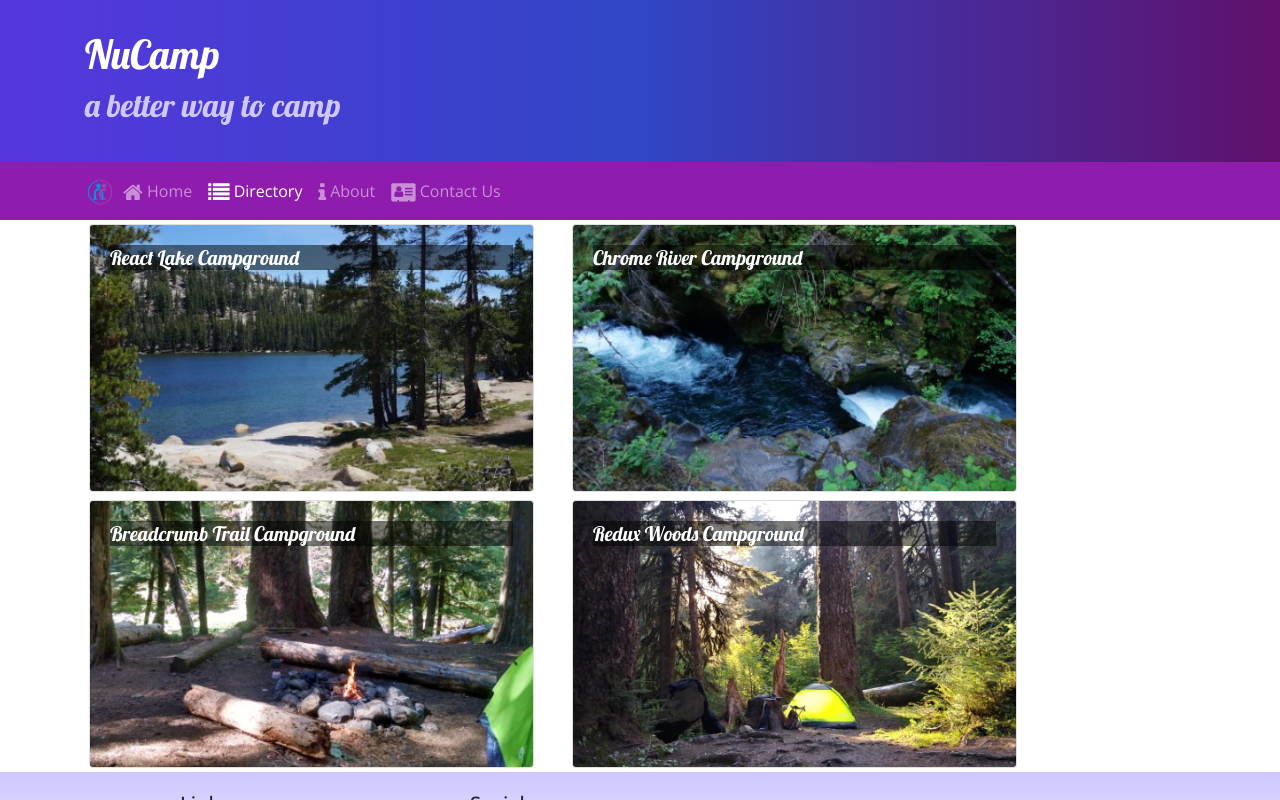
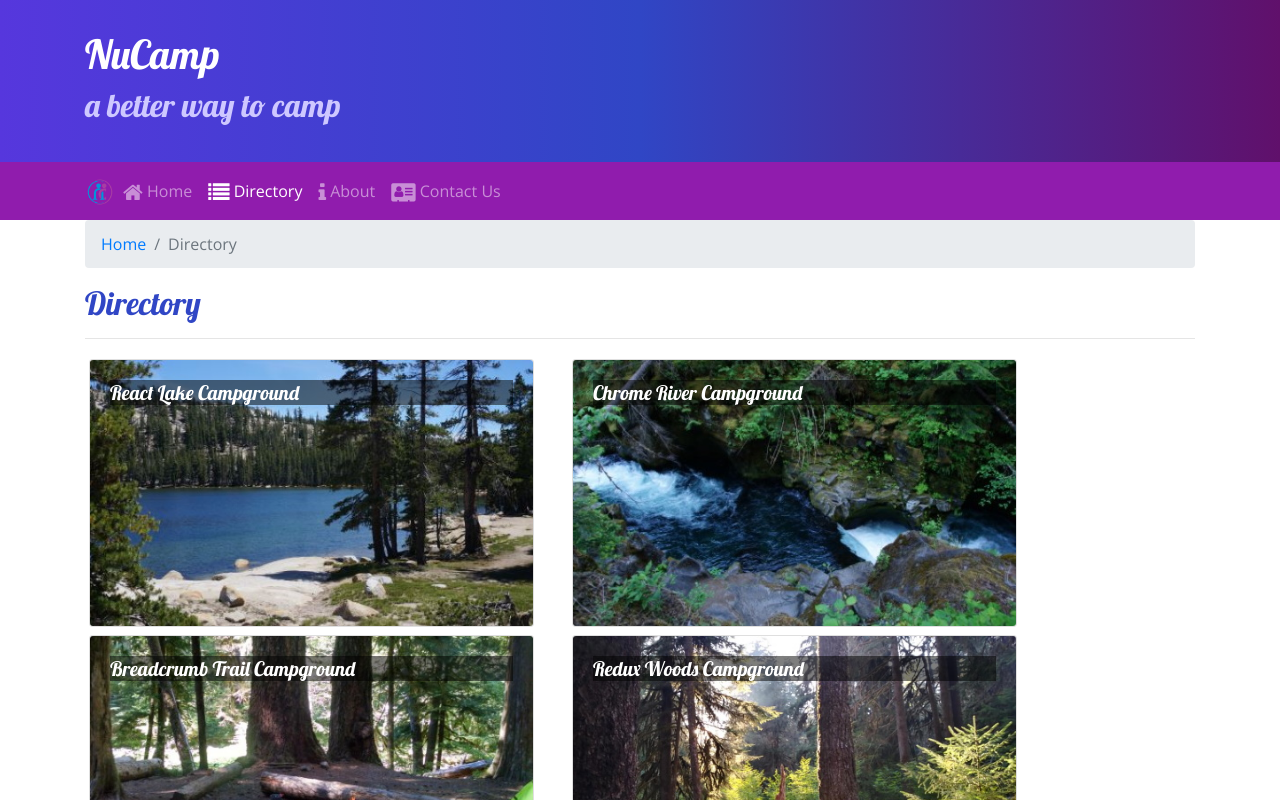
Before and after one commit to RebeccaOlatunde/Nucampsite_REACT, a React (Create React App) app: page /directory in a window 1280 px wide. Shown: the top 800 px of the page. Built offline with nearby package versions, Linux system fonts and the light colour scheme.

Commit message:
Breadcrumbs

```diff
--- a/src/components/CampsiteInfoComponent.js
+++ b/src/components/CampsiteInfoComponent.js
@@ -1,12 +1,6 @@
-import React, { Component } from "react";
-import {
-  Card,
-  CardImg,
-  CardImgOverlay,
-  CardText,
-  CardBody,
-  CardTitle,
-} from "reactstrap";
+import { Card, CardImg, CardText, CardBody, Breadcrumb, BreadcrumbItem } from 'reactstrap';
+import { Link } from 'react-router-dom';
+
 
   function  RenderCampsite(campsite) {
     return (
@@ -14,7 +8,6 @@
         <Card>
           <CardImg top src={campsite.image} alt={campsite.name} />
           <CardBody>
-            <CardTitle>{campsite.name}</CardTitle>
             <CardText>{campsite.description}</CardText>
           </CardBody>
         </Card>
@@ -43,7 +36,17 @@
   function CampsiteInfo(props) {
     if (props.campsite) {
         return (
-            <div className="container">
+          <div className="container">
+                <div className="row">
+                    <div className="col">
+                        <Breadcrumb>
+                            <BreadcrumbItem><Link to="/directory">Directory</Link></BreadcrumbItem>
+                            <BreadcrumbItem active>{props.campsite.name}</BreadcrumbItem>
+                        </Breadcrumb>
+                        <h2>{props.campsite.name}</h2>
+                        <hr />
+                    </div>
+                </div>
                 <div className="row">
                     <RenderCampsite campsite={props.campsite} />
                     <RenderComments comments={props.comments} />
--- a/src/components/ContactComponent.js
+++ b/src/components/ContactComponent.js
@@ -1,12 +1,18 @@
 import React from 'react';
+import { Breadcrumb, BreadcrumbItem } from 'reactstrap';
+import { Link } from 'react-router-dom';
 
 function Contact(props) {
     return (
         <div className="container">
             <div className="row">
                 <div className="col">
-                    <h2>Contact Us</h2>
-                    <hr />
+                  <Breadcrumb>
+                        <BreadcrumbItem><Link to="/home">Home</Link></BreadcrumbItem>
+                        <BreadcrumbItem active>Contact Us</BreadcrumbItem>
+                  </Breadcrumb>
+                  <h2>Contact Us</h2>
+                  <hr />
                 </div>
             </div>
 
--- a/src/components/DirectoryComponent.js
+++ b/src/components/DirectoryComponent.js
@@ -1,5 +1,6 @@
 import React from 'react';
-import { Card, CardImg, CardImgOverlay, CardTitle } from 'reactstrap';
+import { Card, CardImg, CardImgOverlay, CardTitle, Breadcrumb, BreadcrumbItem } from 'reactstrap';
+
 import { Link } from 'react-router-dom';
 
 
@@ -29,6 +30,16 @@
     return (
         <div className="container">
             <div className="row">
+                <div className="col">
+                    <Breadcrumb>
+                        <BreadcrumbItem><Link to="/home">Home</Link></BreadcrumbItem>
+                        <BreadcrumbItem active>Directory</BreadcrumbItem>
+                    </Breadcrumb>
+                    <h2>Directory</h2>
+                    <hr />
+                </div>
+            </div>
+            <div className="row">
                 {directory}
             </div>
         </div>
--- a/src/components/HomeComponent.js
+++ b/src/components/HomeComponent.js
@@ -12,16 +12,6 @@
         </Card>
     );
 }
-
-const HomePage = () => {
-    return (
-        <Home
-            campsite={this.state.campsites.filter(campsite => campsite.featured)[0]}
-            promotion={this.state.promotions.filter(promotion => promotion.featured)[0]}
-            partner={this.state.partners.filter(partner => partner.featured)[0]}
-        />
-    );
-};
 
 function Home(props) {
     return (
```
